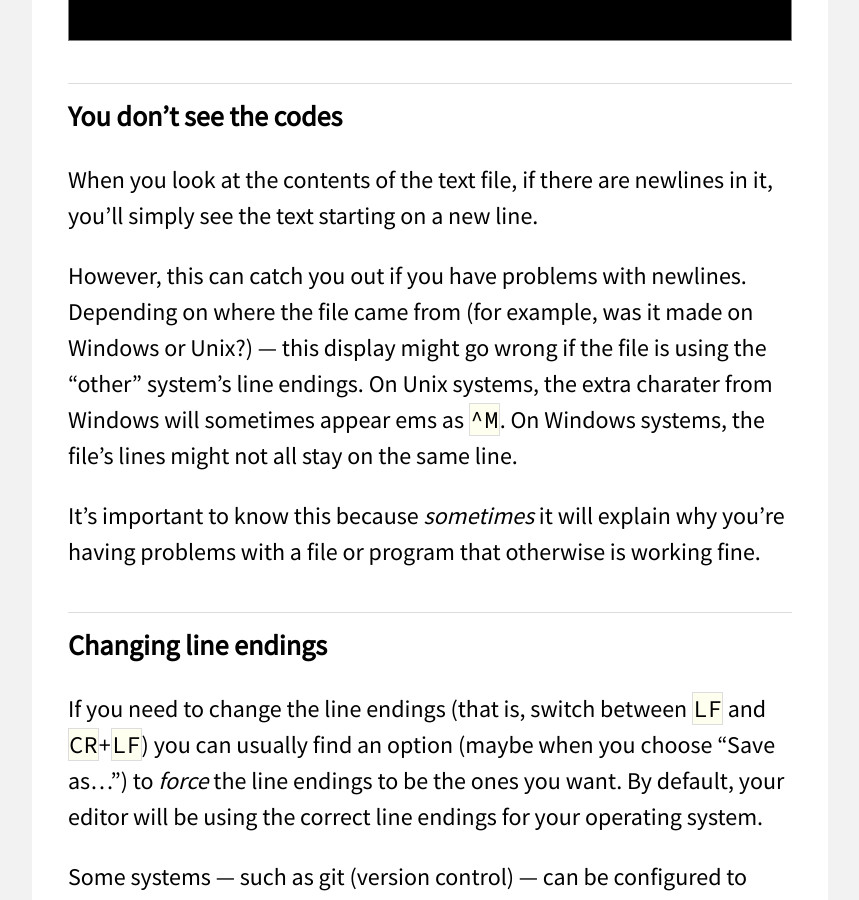
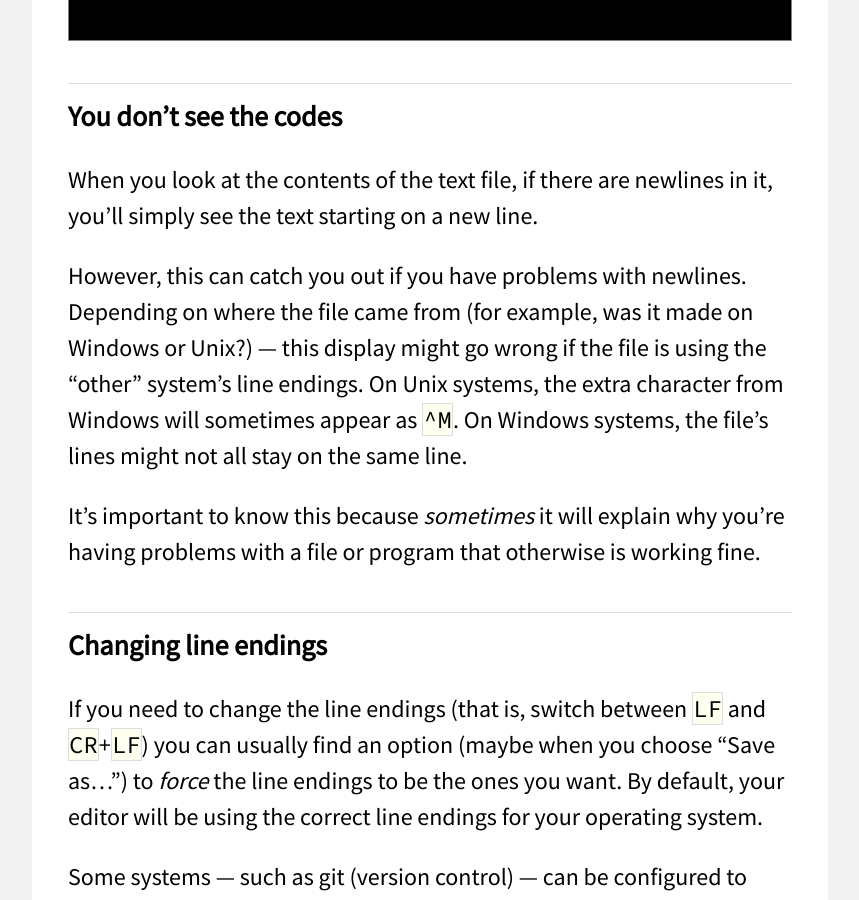
Before and after one commit to davewhiteland/compsci-superbasics, a Jekyll site: the page built from collections/_text-files/newlines.md, in a window 1280 px wide and 900 px high, scrolled down 2317 px. Shown: the whole window, without its empty margins (416-1275 px from the left). Built offline with Jekyll 4.4.1, drawn with Linux system fonts in a browser that asks for light colours.

Commit message:
fix typo in newlines page

```diff
--- a/collections/_text-files/newlines.md
+++ b/collections/_text-files/newlines.md
@@ -210,7 +210,7 @@ you'll simply see the text starting on a new line.
 However, this can catch you out if you have problems with newlines. Depending on
 where the file came from (for example, was it made on Windows or Unix?) — this
 display might go wrong if the file is using the "other" system's line endings.
-On Unix systems, the extra charater from Windows will sometimes appear ems as
+On Unix systems, the extra character from Windows will sometimes appear as
 `^M`. On Windows systems, the file's lines might not all stay on the same line.
 
 It's important to know this because _sometimes_ it will explain why you're
```
